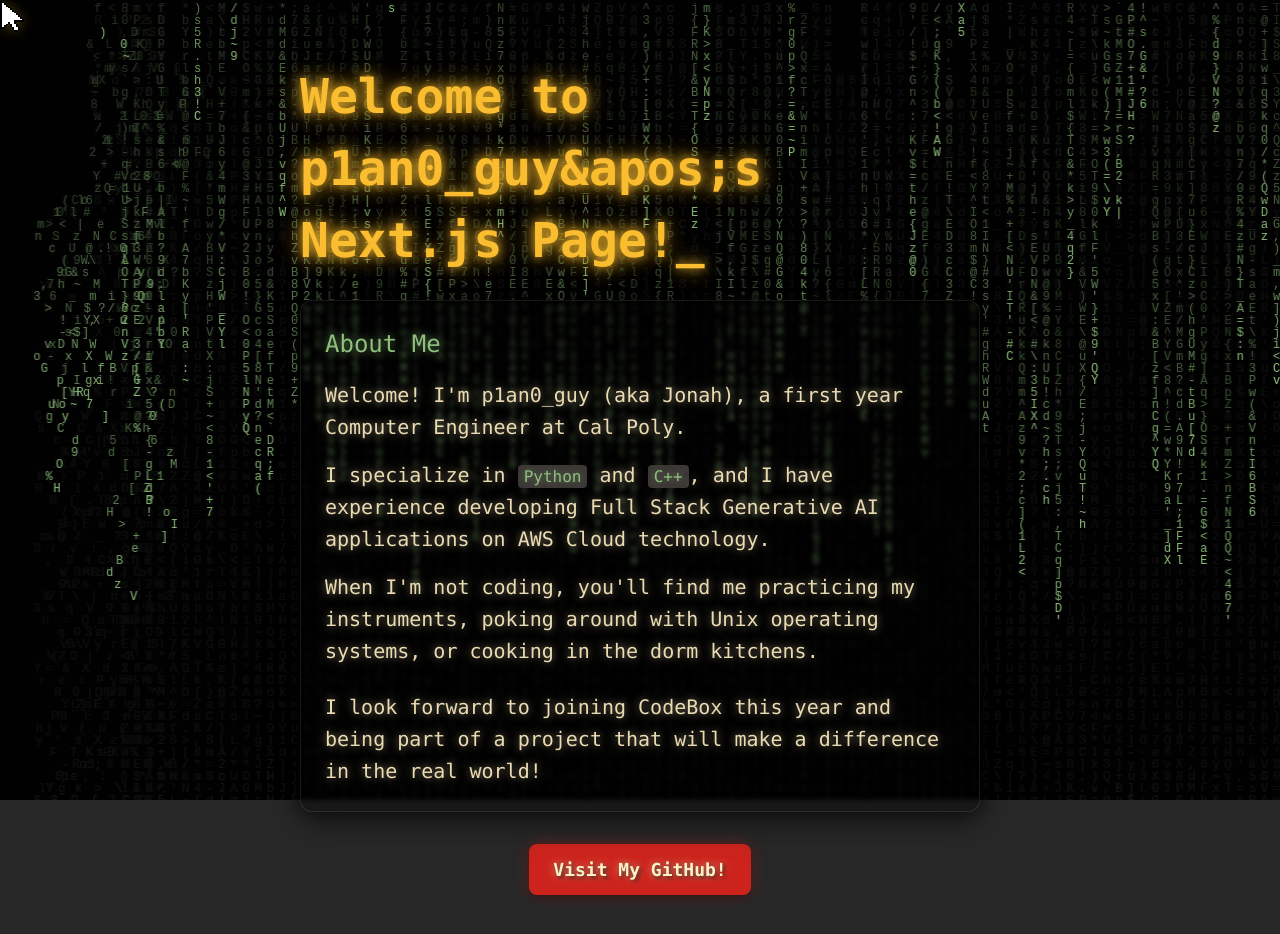
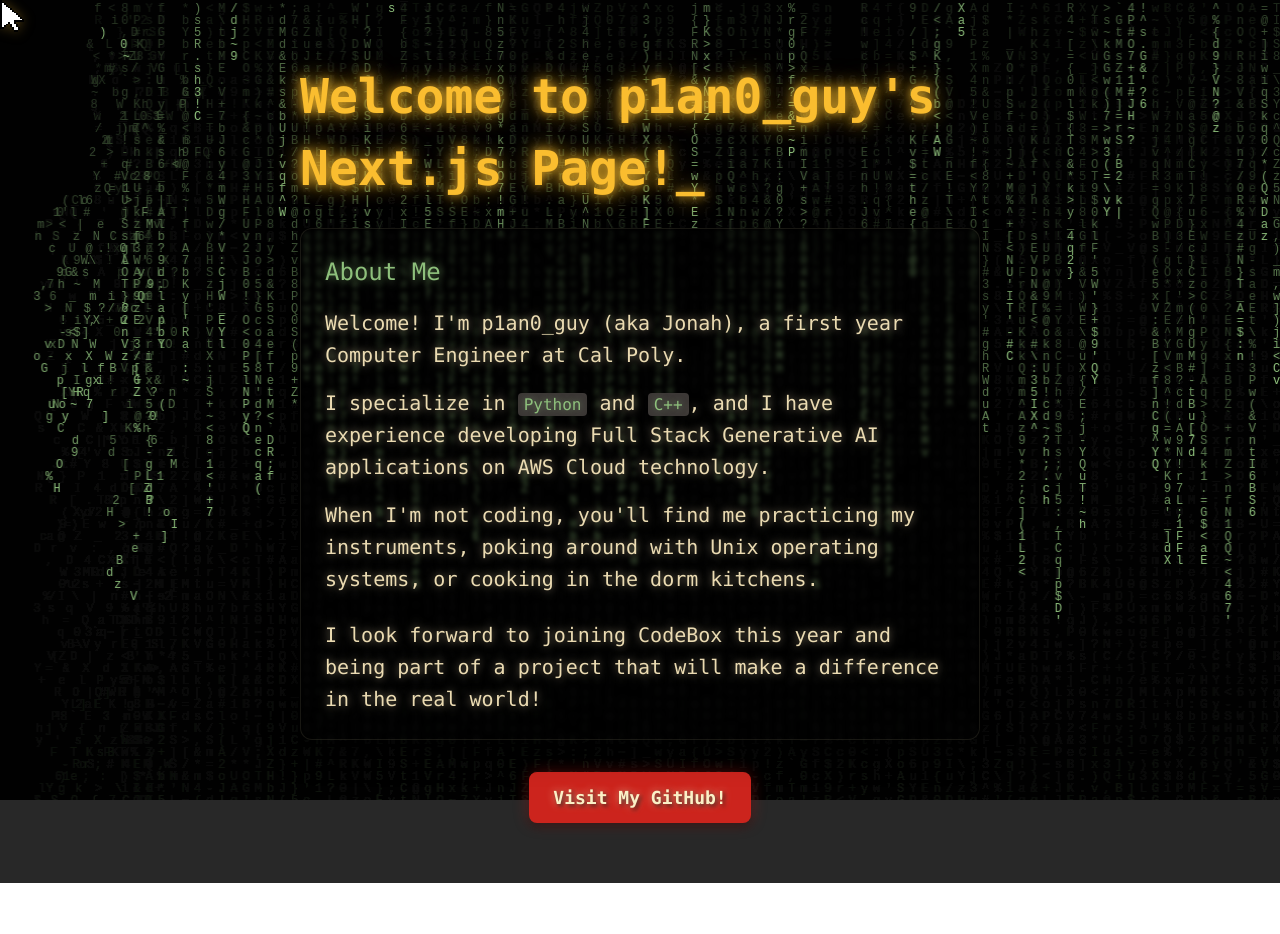
Before and after one commit to p1an0guy/codebox-webdev-bootcamp, a Next.js app: page / in a window 1280 px wide. Shown: the top 934 px of the page. After the commit the page ends 883 px from the top, so only its background shows below. Built offline with nearby package versions, Linux system fonts and the light colour scheme.

Commit message:
fix display issue - apostrophe

```diff
--- a/app/page.tsx
+++ b/app/page.tsx
@@ -13,7 +13,7 @@ export default function Home() {
     const [isMobile, setIsMobile] = useState(false);
     const repulsionActive = true;
 
-    const fullText = "Welcome to p1an0_guy&apos;s Next.js Page!";
+    const fullText = "Welcome to p1an0_guy's Next.js Page!";
 
     // Typewriter effect with randomized speed
     useEffect(() => {
```
